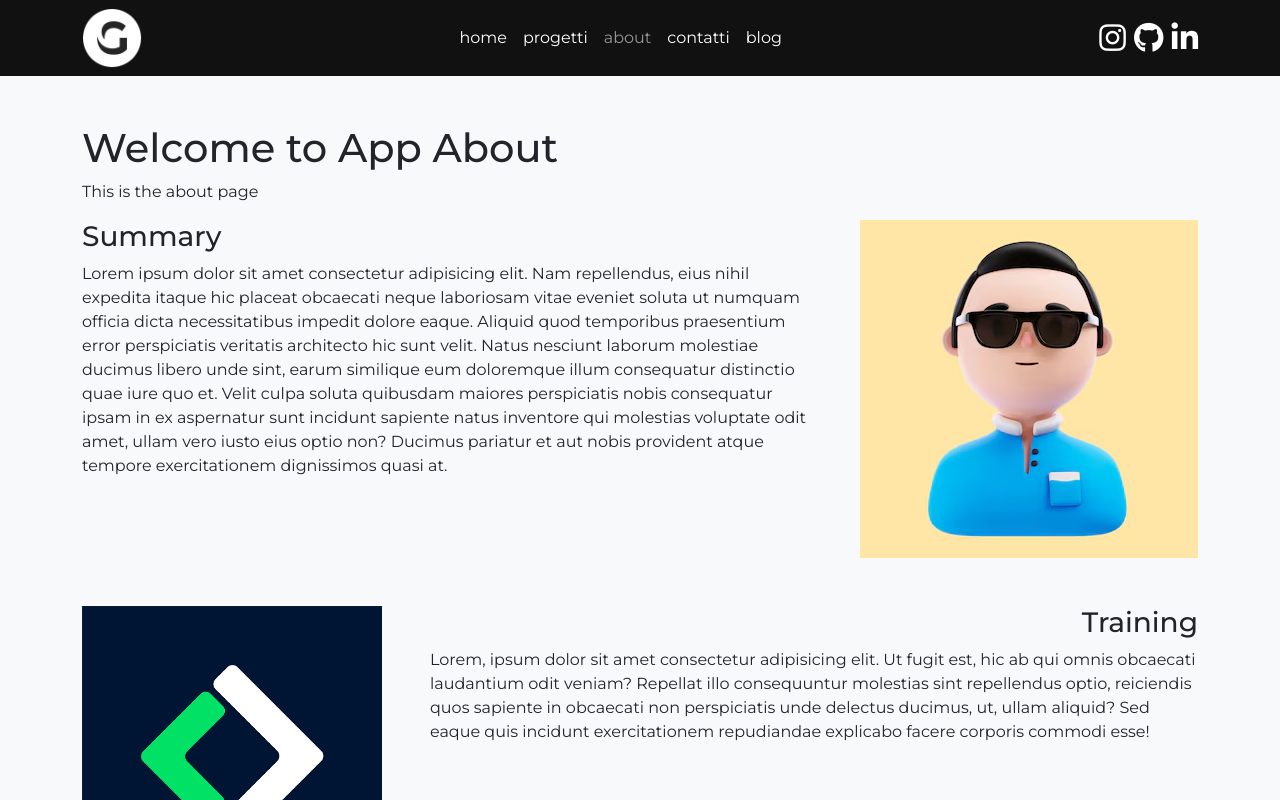
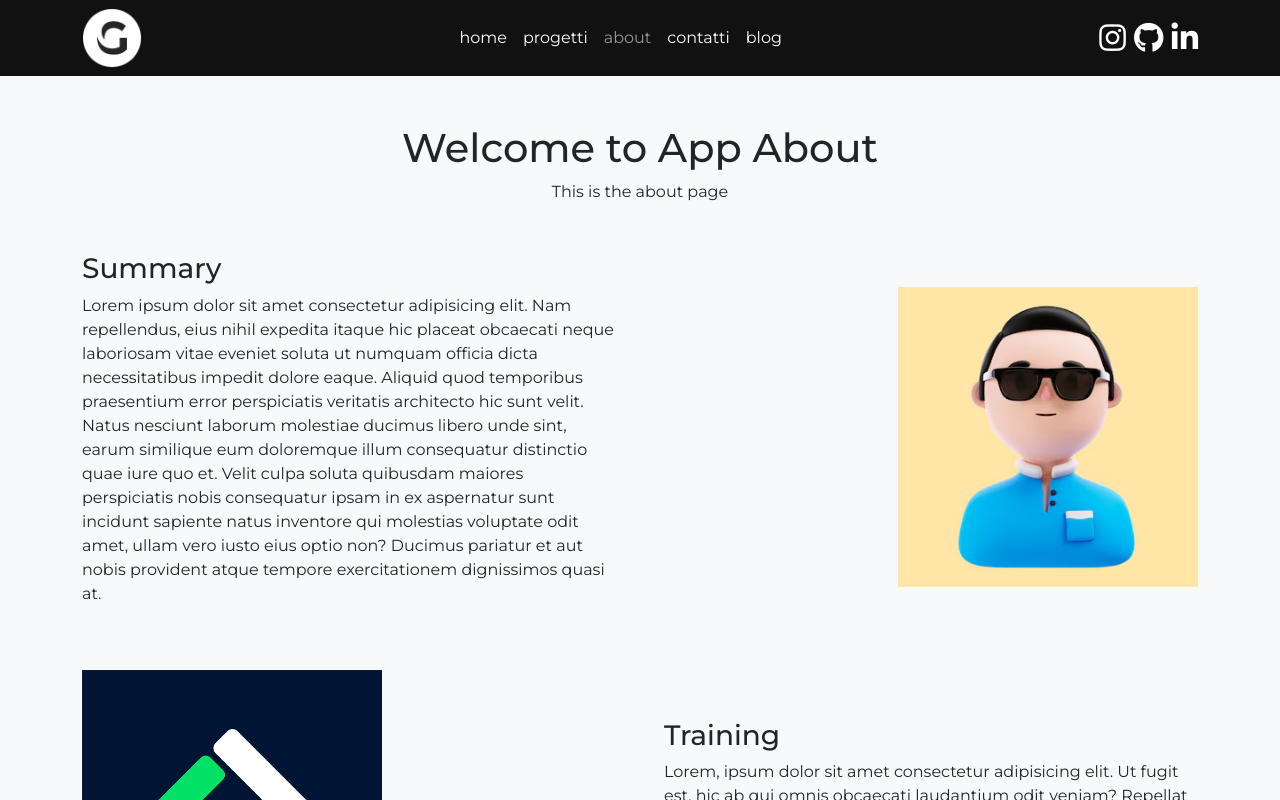
Before and after one commit to Giovanni-Cattaneo/vite-boolfolio, a Vue app: page /about in a window 1280 px wide. Shown: the top 800 px of the page. Built offline with nearby package versions, Linux system fonts and the light colour scheme; a web font is replaced by a local one.

Commit message:
edit nav link in header

```diff
--- a/src/components/appHeader.vue
+++ b/src/components/appHeader.vue
@@ -19,7 +19,7 @@ export default {
                 <img class="logo" src="../../public/token-g.png" alt="">
             </div>
             <div>
-                <ul class="nav d-flex list-unstyled gap-3">
+                <ul class="nav d-flex list-unstyled gap-3 flex-wrap">
                     <li>
                         <router-link :to="{ name: 'home' }">home</router-link>
                     </li>
@@ -37,7 +37,7 @@ export default {
                     </li>
                 </ul>
             </div>
-            <div class="social d-flex gap-2">
+            <div class="social d-md-flex gap-2 d-none">
                 <i class="fa-brands fa-instagram"></i>
                 <i class="fa-brands fa-github"></i>
                 <i class="fa-brands fa-linkedin-in"></i>
--- a/src/views/AppAbout.vue
+++ b/src/views/AppAbout.vue
@@ -9,13 +9,13 @@ export default {
 </script>
 
 <template>
-    <div class="container text-dark mt-5">
+    <div class="container text-dark mt-5 text-center">
         <h1>Welcome to App About</h1>
         <p>This is the about page</p>
     </div>
 
-    <div class="bio container d-flex flex-column gap-5">
-        <div class="d-flex gap-5">
+    <div class="bio container d-flex flex-column gap-5 mt-5">
+        <div class="d-flex gap-5 justify-content-between">
             <div class="left">
                 <h3>Summary</h3>
                 <p>Lorem ipsum dolor sit amet consectetur adipisicing elit. Nam repellendus, eius nihil expedita itaque
@@ -31,8 +31,8 @@ export default {
                     amet, ullam vero iusto eius optio non? Ducimus pariatur et aut nobis provident atque tempore
                     exercitationem dignissimos quasi at.</p>
             </div>
-            <div class="right">
-                <img src="../../public/avatar_temp.avif" alt="">
+            <div class="right d-flex justify-content-end">
+                <img src="../../public/avatar_temp.avif" alt="" width="300">
             </div>
         </div>
 
@@ -40,7 +40,7 @@ export default {
             <div class="left">
                 <img src="../../public/boolean-logo.png" alt="" width="300">
             </div>
-            <div class="right d-flex flex-column align-items-end">
+            <div class="right d-flex flex-column">
                 <h3>Training</h3>
                 <p>Lorem, ipsum dolor sit amet consectetur adipisicing elit. Ut fugit est, hic ab qui omnis obcaecati
                     laudantium odit veniam? Repellat illo consequuntur molestias sint repellendus optio, reiciendis quos
@@ -48,8 +48,19 @@ export default {
                     incidunt exercitationem repudiandae explicabo facere corporis commodi esse!</p>
             </div>
         </div>
+
+        <div class="interest">
+            <div class="left"></div>
+            <div class="right"></div>
+        </div>
     </div>
 
 </template>
 
-<style scoped></style>
+<style scoped>
+.left,
+.right {
+    width: 50%;
+    margin: auto;
+}
+</style>
--- a/src/views/ProjectsList.vue
+++ b/src/views/ProjectsList.vue
@@ -23,13 +23,16 @@ export default {
 
 <template>
     <div class="container text-dark">
-        <h2 class="mt-3">Complete Project List</h2>
-        <div class="d-flex">
-            <h4>N. Progetti: </h4>
-            <h4 id="count" class="px-1"> 0</h4>
+        <div class="text-center">
+            <h2 class="mt-3">Complete Project List</h2>
+            <div class="d-flex justify-content-center">
+                <h4>N. Progetti: </h4>
+                <h4 id="count" class="px-1"> 0</h4>
+            </div>
         </div>
+
         <div class="row">
-            <div class="col-12 col-sm-6 col-md-4 col-lg-3 g-5" v-for="project in state.projects.data" :key="project.id">
+            <div class="col-12 col-sm-6 col-md-4 g-5" v-for="project in state.projects.data" :key="project.id">
                 <router-link :to="{ name: 'SingleProject', params: { slug: project.slug } }">
                     <div class="card">
                         <img class="card-img-top" :src="state.base_api + '/storage/' + project.cover_image"
```
